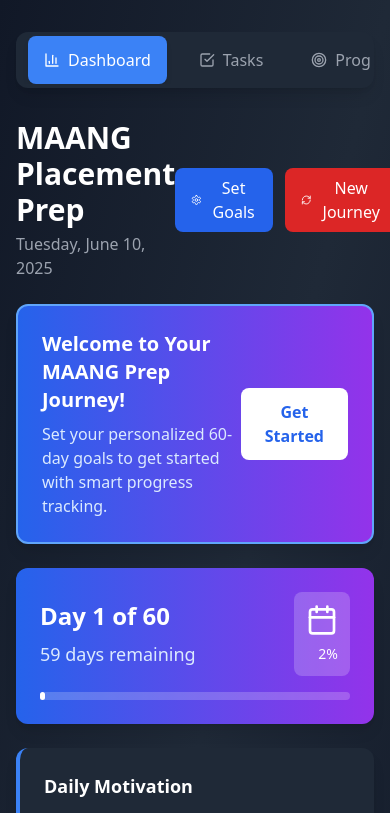
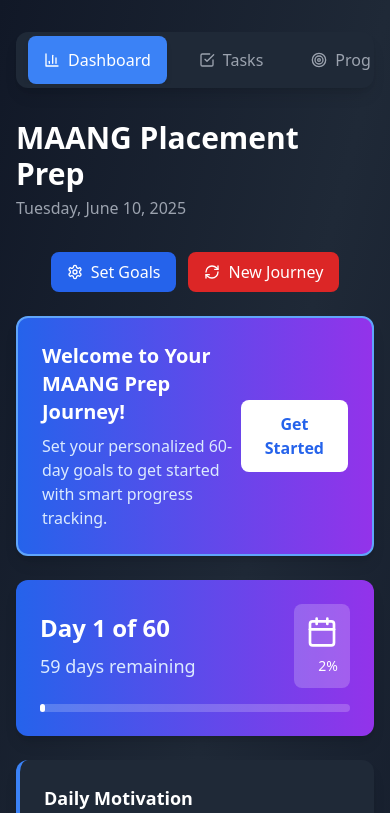
Before and after one commit to BHSajuu/Advanced-Placement-Preparation-Tracker, a React (Vite) app: page / in a window 390 px wide. Shown: the top 813 px of the page. Built offline with nearby package versions, Linux system fonts and the light colour scheme.

Commit message:
complete project updated to more advaced

```diff
--- a/src/components/Dashboard.tsx
+++ b/src/components/Dashboard.tsx
@@ -72,7 +72,7 @@
   return (
     <div className="space-y-6">
       {/* Header */}
-      <div className="flex items-center justify-between">
+      <div className="flex flex-col lg:flex-row gap-8 lg:gap-0 items-center justify-between">
         <div>
           <h1 className="text-3xl font-bold text-white">
             MAANG Placement Prep
```
